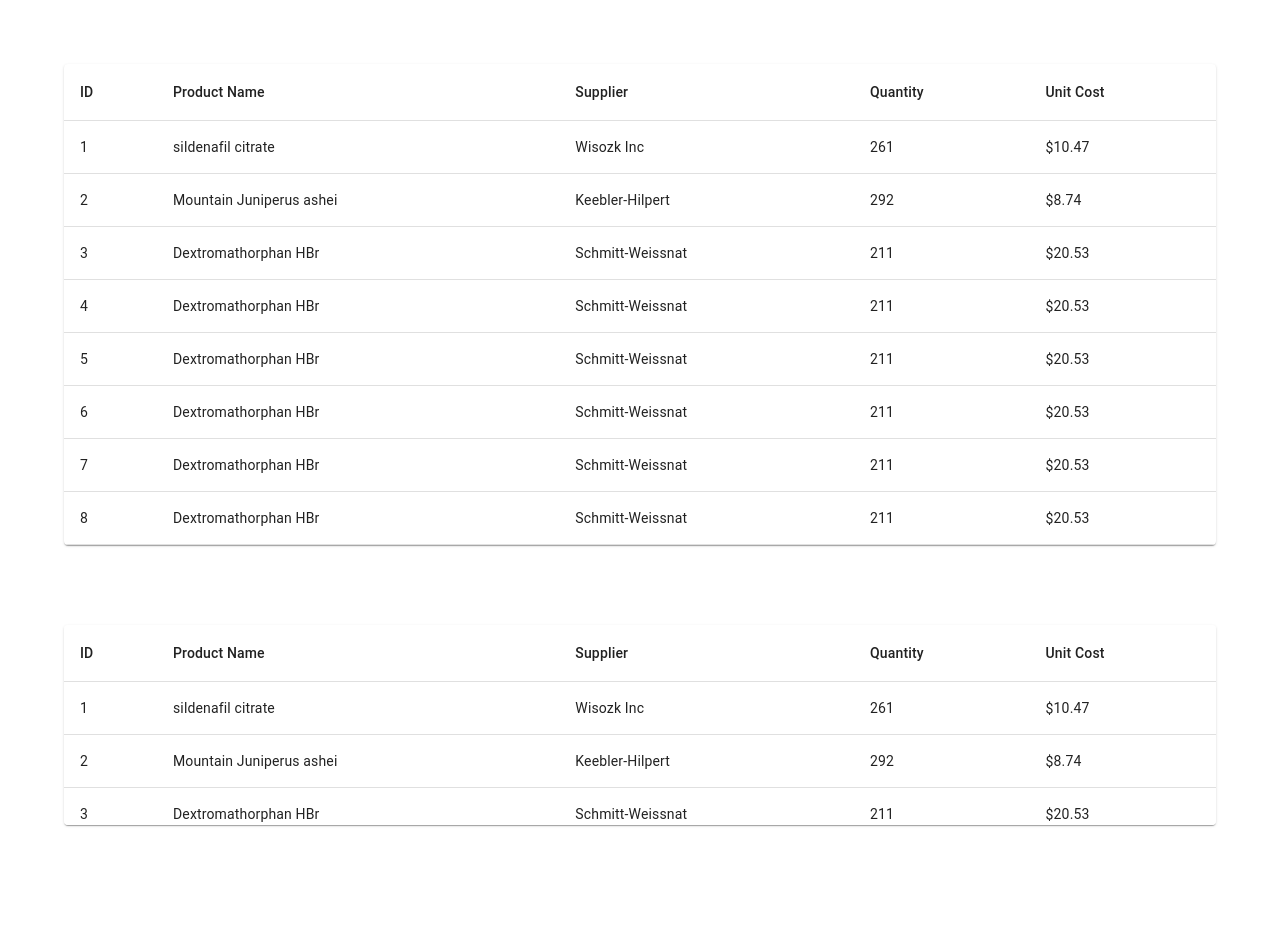
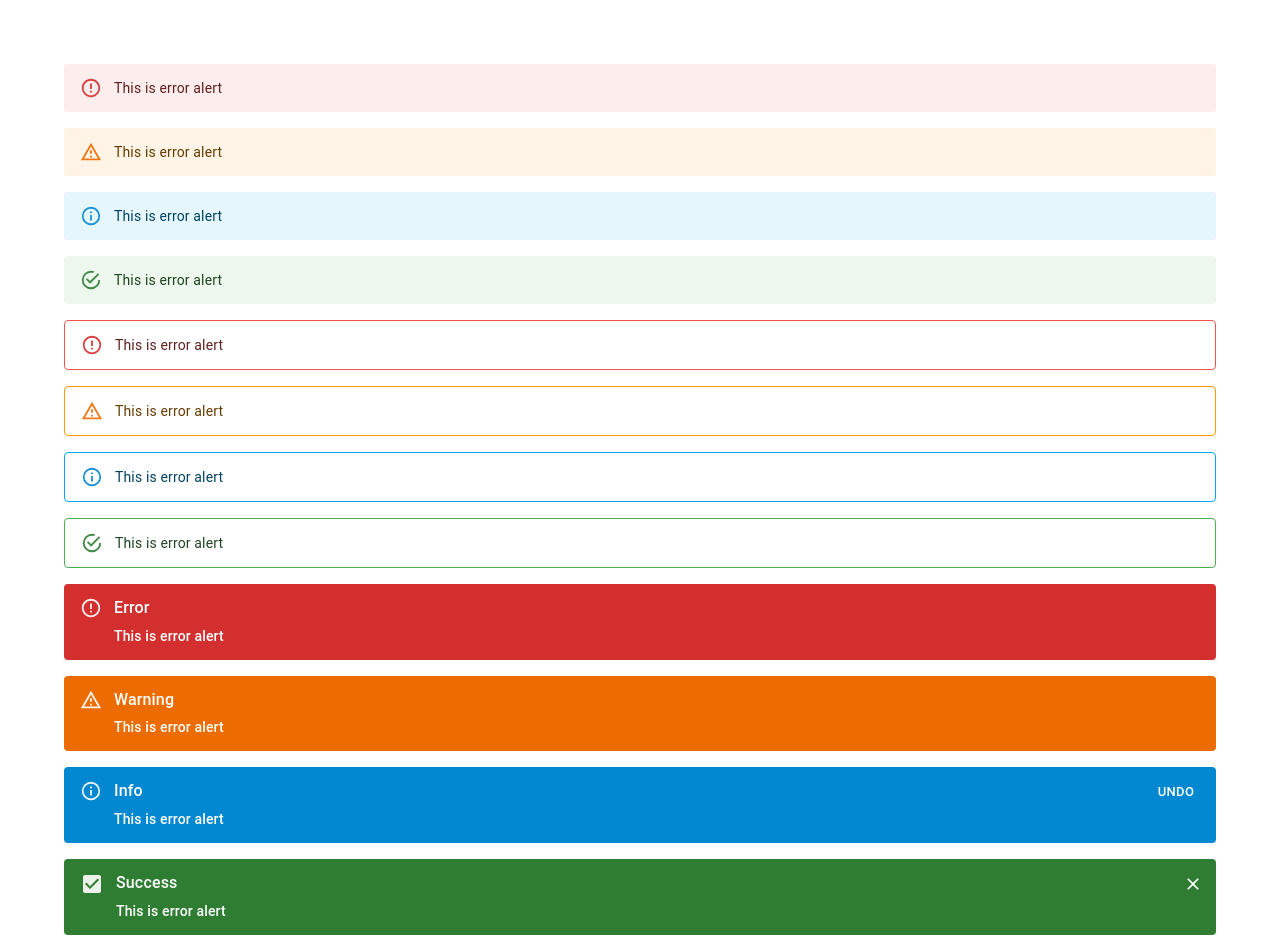
Before and after one commit to nuwan199044/react-material, a React (Create React App) app: page / in a window 1280 px wide. Shown: the top 952 px of the page. Before the commit the page ends 889 px from the top, so only its background shows below. Built offline with nearby package versions, Linux system fonts and the light colour scheme.

Commit message:
Usage of Alert

```diff
--- a/src/App.tsx
+++ b/src/App.tsx
@@ -1,5 +1,6 @@
 import './App.css';
-import { MuiTable } from './components/MuiTable';
+import { MuiAlert } from './components/MuiAlert';
+// import { MuiTable } from './components/MuiTable';
 // import { MuiTooltip } from './components/MuiTooltip';
 // import { MuiChip } from './components/MuiChip';
 // import { MuiList } from './components/MuiList';
@@ -60,7 +61,8 @@
       {/* <MuiList /> */}
       {/* <MuiChip /> */}
       {/* <MuiTooltip /> */}
-      <MuiTable />
+      {/* <MuiTable /> */}
+      <MuiAlert />
     </div>
   );
 }
--- /dev/null
+++ b/src/components/MuiAlert.tsx
@@ -0,0 +1,43 @@
+import { Stack, Alert, AlertTitle, Button } from "@mui/material";
+import CheckBoxIcon from '@mui/icons-material/CheckBox';
+
+export const MuiAlert = () => {
+  return (
+    <Stack spacing={2}>
+      <Alert severity="error">This is error alert</Alert>
+      <Alert severity="warning">This is error alert</Alert>
+      <Alert severity="info">This is error alert</Alert>
+      <Alert severity="success">This is error alert</Alert>
+
+      <Alert variant="outlined" severity="error">
+        This is error alert
+      </Alert>
+      <Alert variant="outlined" severity="warning">
+        This is error alert
+      </Alert>
+      <Alert variant="outlined" severity="info">
+        This is error alert
+      </Alert>
+      <Alert variant="outlined" severity="success">
+        This is error alert
+      </Alert>
+
+      <Alert variant="filled" severity="error">
+        <AlertTitle>Error</AlertTitle>
+        This is error alert
+      </Alert>
+      <Alert variant="filled" severity="warning">
+        <AlertTitle>Warning</AlertTitle>
+        This is error alert
+      </Alert>
+      <Alert variant="filled" severity="info" action={<Button color="inherit" size="small">UNDO</Button>}>
+        <AlertTitle>Info</AlertTitle>
+        This is error alert
+      </Alert>
+      <Alert variant="filled" severity="success" icon={<CheckBoxIcon color="inherit" />} onClose={() => alert("close alert")}>
+        <AlertTitle>Success</AlertTitle>
+        This is error alert
+      </Alert>
+    </Stack>
+  );
+};
```
